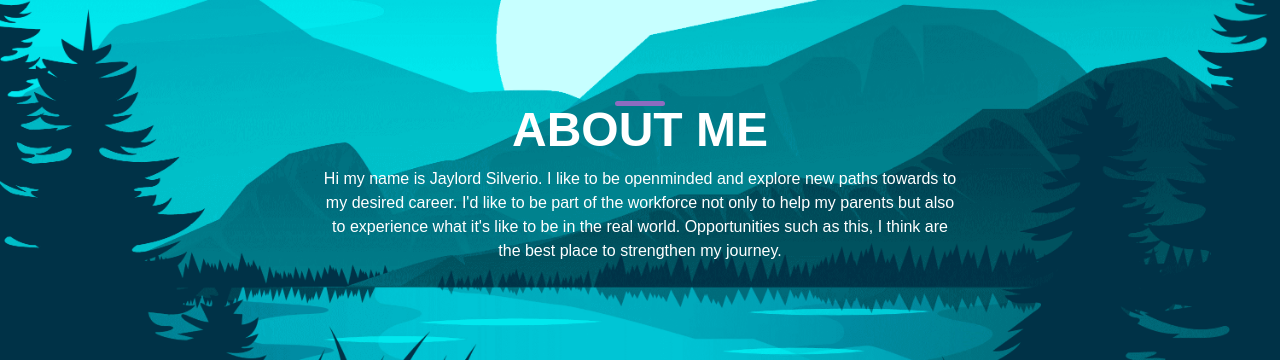
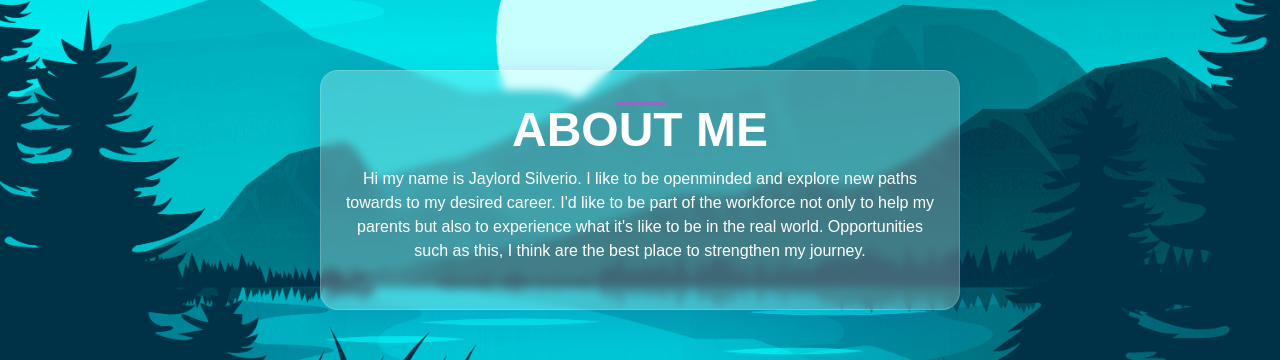
Before and after one commit to TTh3/My-2022-ReactJS-Web-Portfolio, a React (Create React App) app: page /About in a window 1280 px wide. Shown: the part 210-570 px from the top of the page. Built offline with nearby package versions, Linux system fonts and the light colour scheme; no server answers; a web font is replaced by a local one.

Commit message:
Added CSS styling in About page and added a click response in contact form
Added a CSS styling specifically a Glass Morphism BG in the About us container.

```diff
--- a/src/components/About/About.js
+++ b/src/components/About/About.js
@@ -5,6 +5,7 @@ const About = () => {
       <img src={AboutBG} loading="lazy" type="image/png" alt="AboutBG" />
 
       <div className="About_textContent">
+
         <h1>ABOUT ME</h1>
         <p>
           Hi my name is Jaylord Silverio. I like to be openminded and explore
--- a/src/components/Contact/Contact.js
+++ b/src/components/Contact/Contact.js
@@ -1,4 +1,4 @@
-import { useEffect, useRef } from "react";
+import { useEffect, useRef, useState } from "react";
 import VanillaTilt from "vanilla-tilt";
 import emailjs from "@emailjs/browser";
 import BG from "../../img/BG.jpg";
@@ -9,6 +9,8 @@ const options = {
   scale: 1.1,
 };
 const Contact = () => {
+  const [submitBtnText, setsubmitBtnText] = useState("Send Message");
+
   const tilt = useRef(null);
 
   useEffect(() => {
@@ -17,6 +19,8 @@ const Contact = () => {
   const form = useRef();
   const sendEmail = (e) => {
     e.preventDefault();
+    setsubmitBtnText("Sending message...");
+
     emailjs
       .sendForm(
         process.env.REACT_APP_EMAILJSSERVICEid,
@@ -27,8 +31,13 @@ const Contact = () => {
       .then(
         (result) => {
           console.log(result.text);
+          setTimeout(() => {
+            setsubmitBtnText("Send Message");
+          }, 1000);
+          setsubmitBtnText("Successful");
         },
         (error) => {
+          setsubmitBtnText("Error");
           setTimeout(() => {
             window.location.reload(false);
           }, 500);
@@ -168,7 +177,7 @@ const Contact = () => {
               />
             </div>
             <button className="btn btn--color-design-1 mt-2" type="submit">
-              Send Message
+              {submitBtnText}
             </button>
           </form>
         </div>
--- a/src/css/About.css
+++ b/src/css/About.css
@@ -18,11 +18,17 @@
   position: fixed;
 }
 .About_textContent {
+  padding: 30px 20px;
   position: relative;
+  width: 50%;
   z-index: 2;
-  display: flex;
-  align-items: center;
-  flex-direction: column;
+  text-align: center;
+  background: rgba(255, 255, 255, 0.25);
+  box-shadow: 0 8px 32px 0 rgba(31, 38, 135, 0.171);
+  backdrop-filter: blur(4px);
+  -webkit-backdrop-filter: blur(4px);
+  border-radius: 18px;
+  border: 1px solid rgba(255, 255, 255, 0.18);
 }
 
 .About h1 {
@@ -44,9 +50,6 @@
   border-radius: 4px;
 }
 
-.About p {
-  width: 50%;
-}
 @media screen and (max-width: 700px) {
   .About h1 {
     font-size: 36px;
```
Also changed, not shown: src/css/Home/Header.css (+4 -5 lines), public/App.css.
